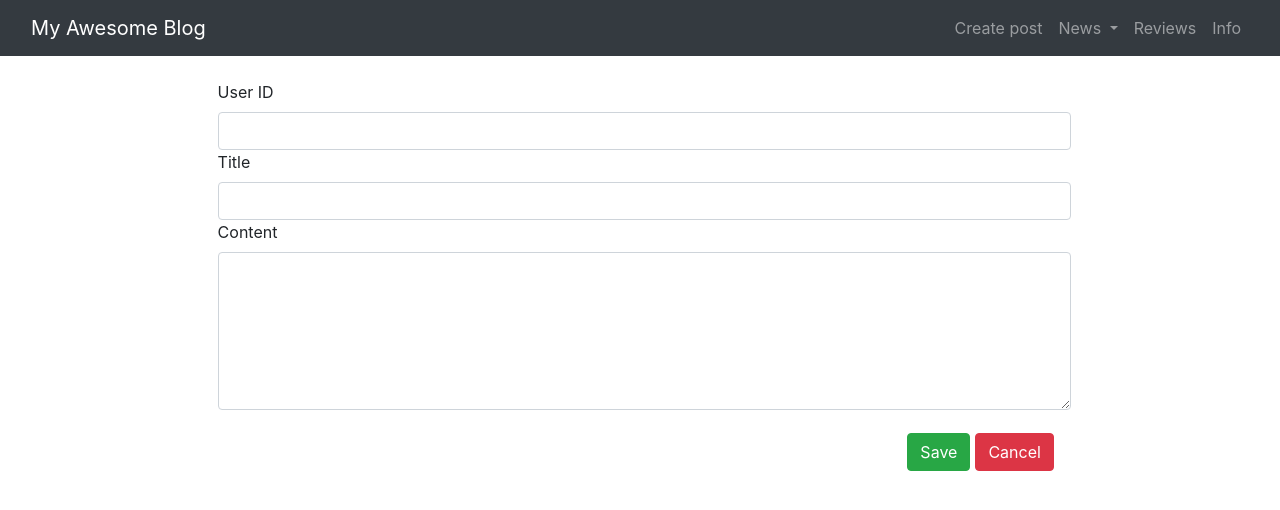
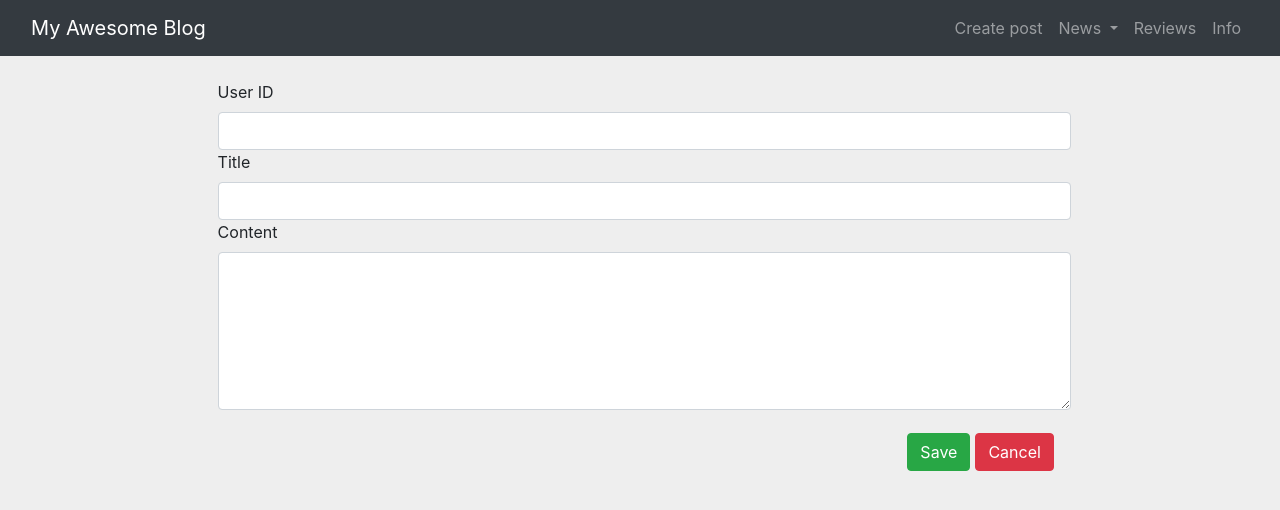
Before and after one commit to MoNwastaken/blog-in-angular, an Angular app in the folder my-blog/: page /new in a window 1280 px wide. Shown: the top 510 px of the page. Built offline with nearby package versions, Linux system fonts and the light colour scheme.

Commit message:
Minor changes

```diff
--- a/my-blog/src/app/app.component.css
+++ b/my-blog/src/app/app.component.css
@@ -1,6 +1,7 @@
 body {
   background-color: #eee;
   overflow-x: hidden;
+  height: 100vh;
 }
 
 .m-auto {
--- a/my-blog/src/app/posts/posts-create/posts-create.component.css
+++ b/my-blog/src/app/posts/posts-create/posts-create.component.css
@@ -1,5 +1,5 @@
 .content {
-  background-color: white;
+  background-color: #eeeeee;
   top: 10%;
   left: 17%;
   position: fixed;
--- a/my-blog/src/app/posts/posts-create/posts-create.component.html
+++ b/my-blog/src/app/posts/posts-create/posts-create.component.html
@@ -11,7 +11,8 @@
             id="userid"
             name="userid"
             class="form-control"
-          ngModel>
+            ngModel
+            required>
         </div>
 
         <div class="form-group">
--- a/my-blog/src/app/posts/posts-create/posts-create.component.ts
+++ b/my-blog/src/app/posts/posts-create/posts-create.component.ts
@@ -28,6 +28,7 @@ export class PostsCreateComponent implements OnInit {
       .subscribe(response => {
         console.log(response);
       });
+    form.reset();
   }
 
 }
```
